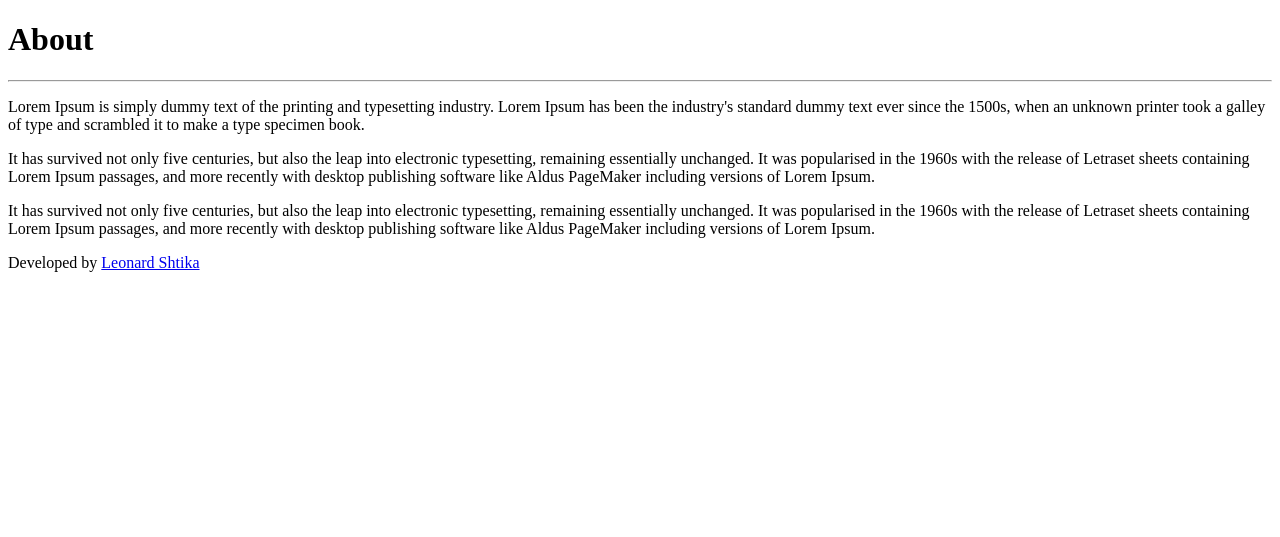
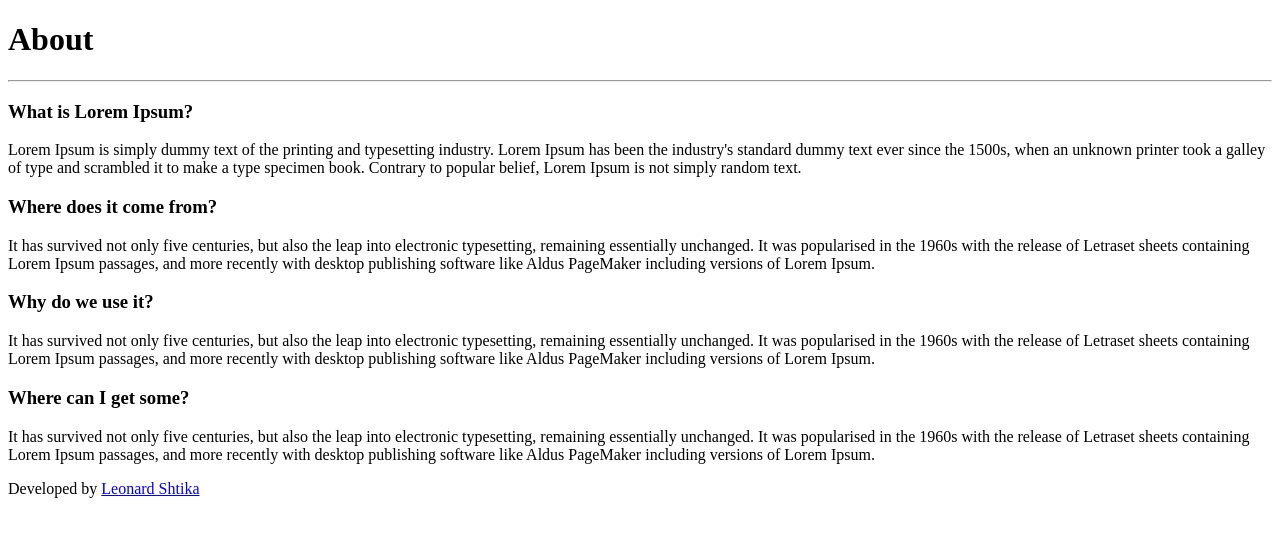
Before and after one commit to leoshtika/eventkit, a Yii app: template frontend/views/site/about.php in a window 1280 px wide. Shown: the top 537 px of the page. Run offline with PHP 8.4 and a stand-in for Yii, Linux system fonts and the light colour scheme; the template is opened without the code that fills it, so the values that code supplies are empty; some libraries are stand-ins or nearby versions.

Commit message:
Add rows in about page

```diff
--- a/frontend/views/site/about.php
+++ b/frontend/views/site/about.php
@@ -10,21 +10,33 @@ $this->params['breadcrumbs'][] = $this->title;
 <div class="site-about">
     <h1><?= Html::encode($this->title) ?></h1>
     <hr>
-    <p>
-        Lorem Ipsum is simply dummy text of the printing and typesetting industry. Lorem Ipsum has been the industry's
+    <div class="row">
+        <div class="col-md-4">
+            <h3>What is Lorem Ipsum?</h3>
+            <p>Lorem Ipsum is simply dummy text of the printing and typesetting industry. Lorem Ipsum has been the industry's
             standard dummy text ever since the 1500s, when an unknown printer took a galley of type and scrambled it to
-        make a type specimen book.
-    </p>
-    <p>
+            make a type specimen book. Contrary to popular belief, Lorem Ipsum is not simply random text.</p>
+        </div>
+        <div class="col-md-4">
+            <h3>Where does it come from?</h3>
             It has survived not only five centuries, but also the leap into electronic
             typesetting, remaining essentially unchanged. It was popularised in the 1960s with the release of Letraset
             sheets containing Lorem Ipsum passages, and more recently with desktop publishing software like Aldus PageMaker
             including versions of Lorem Ipsum.
-    </p>
-    <p>
+        </div>
+        <div class="col-md-4">
+            <h3>Why do we use it?</h3>
             It has survived not only five centuries, but also the leap into electronic
             typesetting, remaining essentially unchanged. It was popularised in the 1960s with the release of Letraset
             sheets containing Lorem Ipsum passages, and more recently with desktop publishing software like Aldus PageMaker
             including versions of Lorem Ipsum.
-    </p>
         </div>
+        <div class="col-md-12">
+            <h3>Where can I get some?</h3>
+            It has survived not only five centuries, but also the leap into electronic
+            typesetting, remaining essentially unchanged. It was popularised in the 1960s with the release of Letraset
+            sheets containing Lorem Ipsum passages, and more recently with desktop publishing software like Aldus PageMaker
+            including versions of Lorem Ipsum.
+        </div>
+    </div>
+</div>
```
Lines whose indentation alone changed are shown as unchanged.
